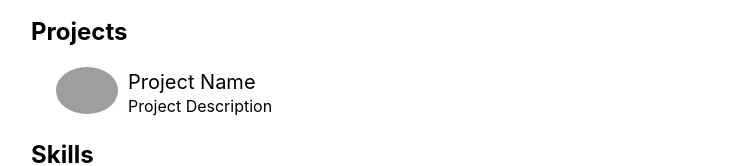
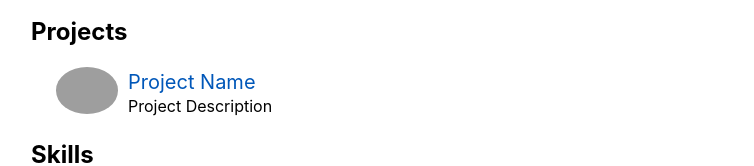
Before and after one commit to rashbalash/ResumeWebsiteTemplate, a React (Create React App) app: page / in a window 1280 px wide. Shown: the part 918-1084 px from the top of the page, without its empty margins (259-1013 px from the left). Built offline with nearby package versions, Linux system fonts and the light colour scheme; grey boxes are pictures that could not be loaded.

Commit message:
Added Link capability for projects, styling for links, and some transition animations to both links and social media icons

```diff
--- a/src/App.css
+++ b/src/App.css
@@ -18,4 +18,12 @@
 .socialIcon {
   max-width: 35px;
   margin: 0px 5px 0px 5px;
+  -webkit-transition: .3s ease ;
+  -moz-transition: .3s ease;
+  -o-transition: .3s ease;
+  transition: .3s ease;
 }
+
+.socialIcon:hover {
+  opacity: 0.5;
+}
--- a/src/App.js
+++ b/src/App.js
@@ -41,6 +41,7 @@ function App() {
   // Projects Section Props:
   const projectName = "Project Name";
   const projectDescription = "Project Description";
+  const projectLink = "https://google.com/";
 
   // Skills Section Props:
   const skillCategory = "Web";
@@ -71,7 +72,7 @@ function App() {
 
         {/* Your Projects */}
         <Section sectionName={"Projects"} />
-        <SectionItem itemImageAddress={projectLogo} itemName={projectName} itemDescription={projectDescription} />
+        <SectionItem itemImageAddress={projectLogo} itemName={projectName} itemDescription={projectDescription} itemLink={projectLink} />
 
         {/* Your Skills */}
         <Section sectionName={"Skills"} />
--- a/src/Components/SectionItem/SectionItem.css
+++ b/src/Components/SectionItem/SectionItem.css
@@ -27,3 +27,16 @@
     margin-top: -5px;
     align-self: center;
 }
+
+a {
+    color: rgb(0, 87, 185);
+    text-decoration: none;
+    -webkit-transition: .3s ease ;
+    -moz-transition: .3s ease;
+    -o-transition: .3s ease;
+    transition: .3s ease;
+}
+
+a:hover {
+    color: black;
+}
--- a/src/Components/SectionItem/SectionItem.js
+++ b/src/Components/SectionItem/SectionItem.js
@@ -5,13 +5,24 @@ import './SectionItem.css';
 class SectionItem extends Component {
 
     render() {
-        if (this.props.itemImageAddress !== undefined) {
+        if (this.props.itemImageAddress !== undefined && this.props.itemLink === undefined) {
             return (
                 <div className="itemContainer">
                     {/* Image */}
                     <img id="itemImage" src={this.props.itemImageAddress} alt="Logo" />
                     <div className="itemContentContainer">
                         <p id="itemName">{this.props.itemName}</p>
+                        <p id="itemDescription">{this.props.itemDescription}</p>
+                    </div>
+                </div>
+            )
+        } else if (this.props.itemImageAddress !== undefined && this.props.itemLink !== undefined) {
+            return (
+                <div className="itemContainer">
+                    {/* Image */}
+                    <img id="itemImage" src={this.props.itemImageAddress} alt="Logo" />
+                    <div className="itemContentContainer">
+                        <p id="itemName"><a id="itemLink" href={this.props.itemLink} target="_blank" rel="noopener noreferrer">{this.props.itemName}</a></p>
                         <p id="itemDescription">{this.props.itemDescription}</p>
                     </div>
                 </div>
```
